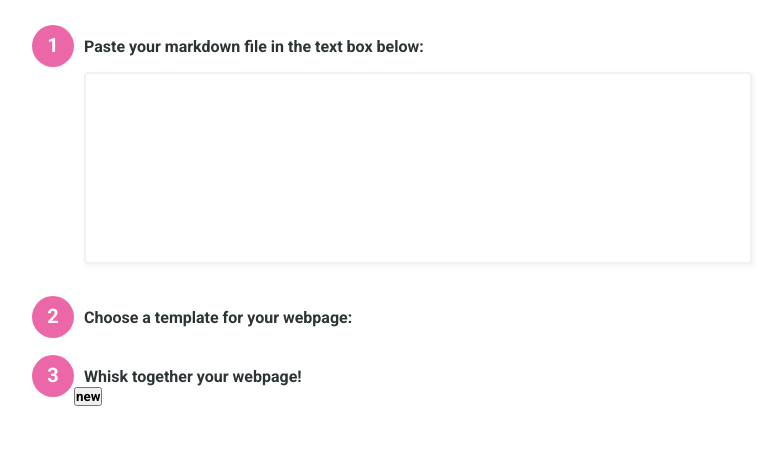
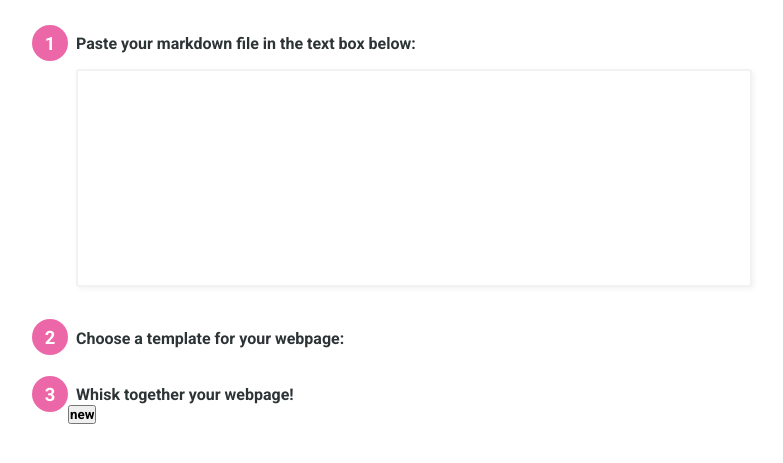
Before and after one commit to georgemblack/whisk, a plain HTML site: page resources/home.html in a window 1280 px wide. Shown: the part 137-600 px from the top of the page, without its empty margins (248-1031 px from the left). Drawn offline with Linux system fonts and the light colour scheme.

Commit message:
Modify textarea and instruction style on homepage

```diff
--- a/resources/home.html
+++ b/resources/home.html
@@ -7,7 +7,7 @@
         <!-- page title -->
         <title>Whisk | Make Webpages with Markdown, Fast</title>
         <!-- link to fonts -->
-        <link href="https://fonts.googleapis.com/css?family=Roboto:700" rel="stylesheet">
+        <link href="https://fonts.googleapis.com/css?family=Roboto+Mono|Roboto:700" rel="stylesheet">
         <!-- primary stylesheet -->
         <link rel="stylesheet" type="text/css" href="/resources/main.css">
         <!-- icons and theme -->
--- a/resources/main.css
+++ b/resources/main.css
@@ -43,38 +43,39 @@ p {
 }
 
 .instruction-container p {
-    padding: 0.75em 0 0 3.25em;
+    padding: 0.6em 0 0 2.75em;
 }
 
 .instruction-number {
-    width: 26px;
-    height: 26px;
+    width: 20px;
+    height: 20px;
     float: left;
     padding: 8px;
     text-align: center;
     border-radius: 100%;
     background-color: #e84393ce;
     color: #ffffff;
-    font-size: 1.25em;
+    font-size: 1.15em;
 }
 
 .textarea-container {
     right: 0;
-    margin: 1em 0 0 3.25em;
+    margin: 1em 0 0 2.75em;
 }
 
 .textarea {
-    height: 12em;
+    height: 16em;
     width: 100%;
     display: inline-block;
-    font-size: 1em;
+    font-size: 0.85em;
+    padding: 0.25em 0.45em 0.25em 0.45em;
+    font-family: "Roboto Mono", monospace;
     box-sizing: border-box;
     border: 2px solid rgba(0, 0, 0, 0.05);
     border-radius: 0.25em;
-    padding: 0.75em 1em 0.75em 1em;
+    box-shadow: 2px 2px 5px 0px rgba(0, 0, 0, 0.05);
     color: #2d3436;
     background-color: #ffffff;
-    box-shadow: 2px 2px 5px 0px rgba(0, 0, 0, 0.05);
     resize: none;
     outline: none;
 }
```
Also changed, not shown: resources/new.html (+1 -1 lines).
